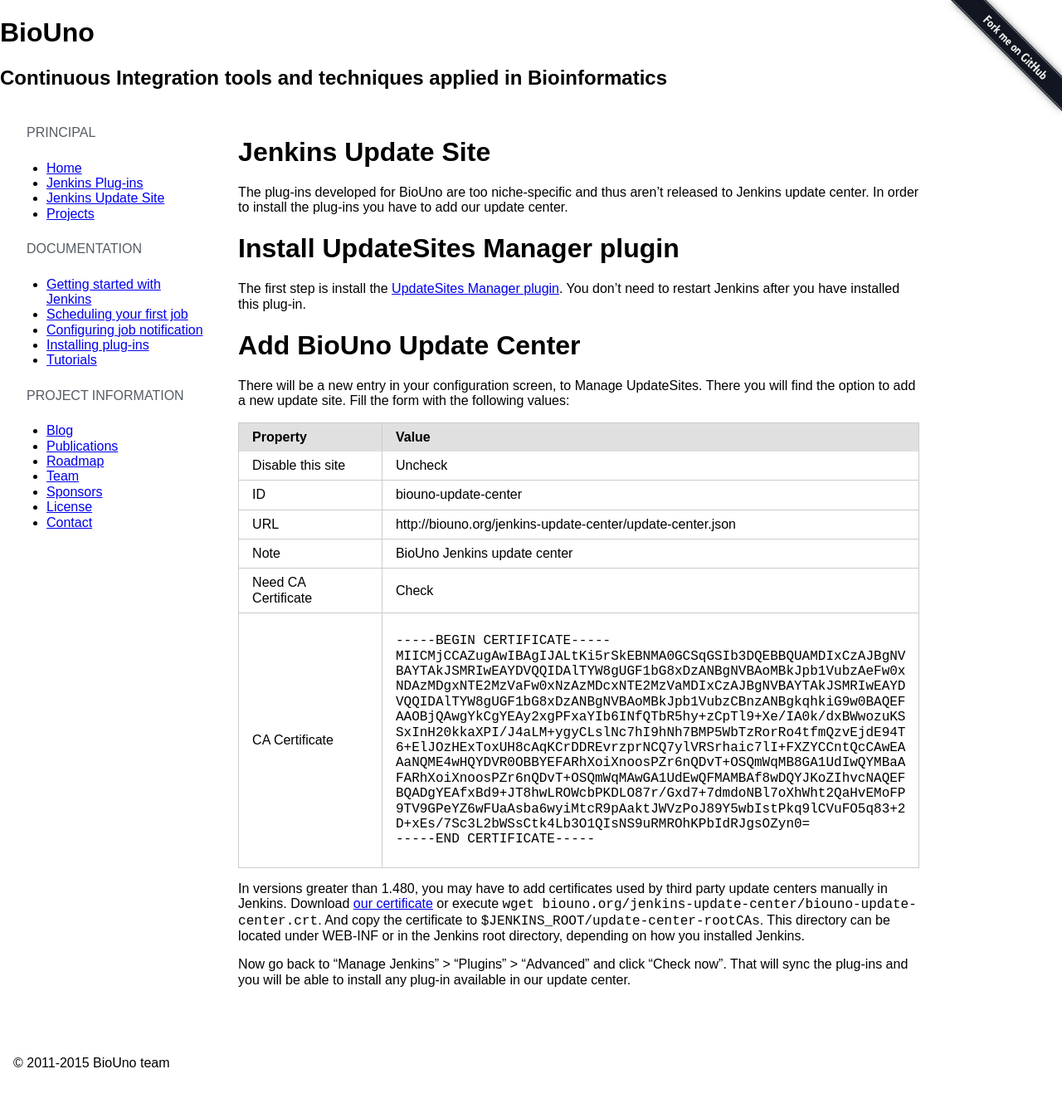
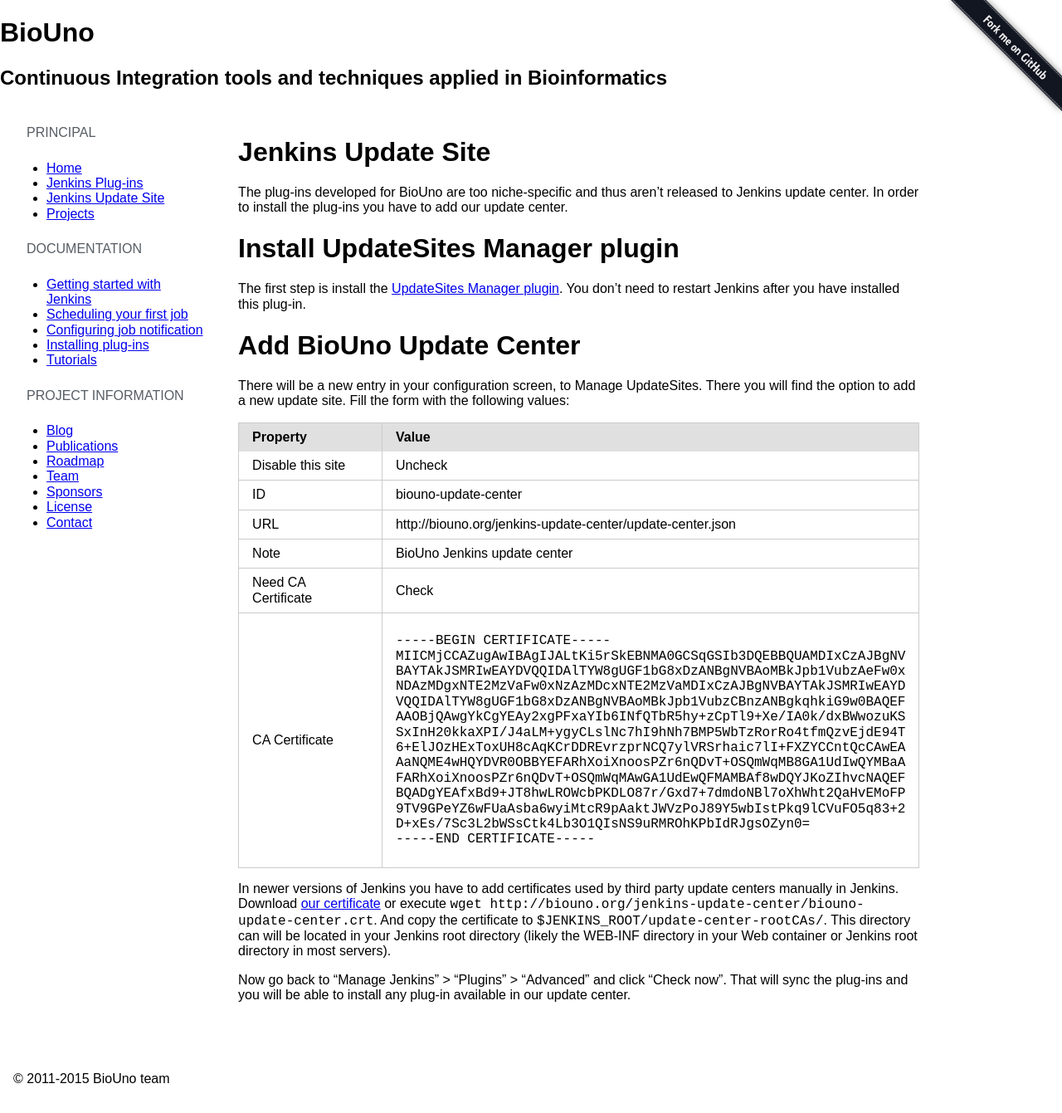
Before and after one commit to biouno/biouno.github.io, a Jekyll site: the page built from jenkins-update-site.md, in a window 1280 px wide. Shown: the whole page at 83% size. Built offline with Jekyll 4.4.1, drawn with Linux system fonts in a browser that asks for light colours; nearby versions of some CDN libraries; some web fonts are replaced; library files that are not in the unit come from our copies.

Commit message:
Update text

```diff
--- a/jenkins-update-site.md
+++ b/jenkins-update-site.md
@@ -59,12 +59,12 @@
 	</tbody>
 </table>
 
-In versions greater than 1.480, you may have to add certificates used by third party
+In newer versions of Jenkins you have to add certificates used by third party
 update centers manually in Jenkins. Download [our certificate](biouno.org/jenkins-update-center/biouno-update-center.crt)
-or execute `wget biouno.org/jenkins-update-center/biouno-update-center.crt`.
-And copy the certificate to `$JENKINS_ROOT/update-center-rootCAs`. This directory can
-be located under WEB-INF or in the Jenkins root directory, depending on how you
-installed Jenkins.
+or execute `wget http://biouno.org/jenkins-update-center/biouno-update-center.crt`.
+And copy the certificate to `$JENKINS_ROOT/update-center-rootCAs/`. This directory can
+will be located in your Jenkins root directory (likely the WEB-INF directory in your
+Web container or Jenkins root directory in most servers).
 
 Now go back to "Manage Jenkins" > "Plugins" > "Advanced" and click
 "Check now". That will sync the plug-ins and you will be able to
```
